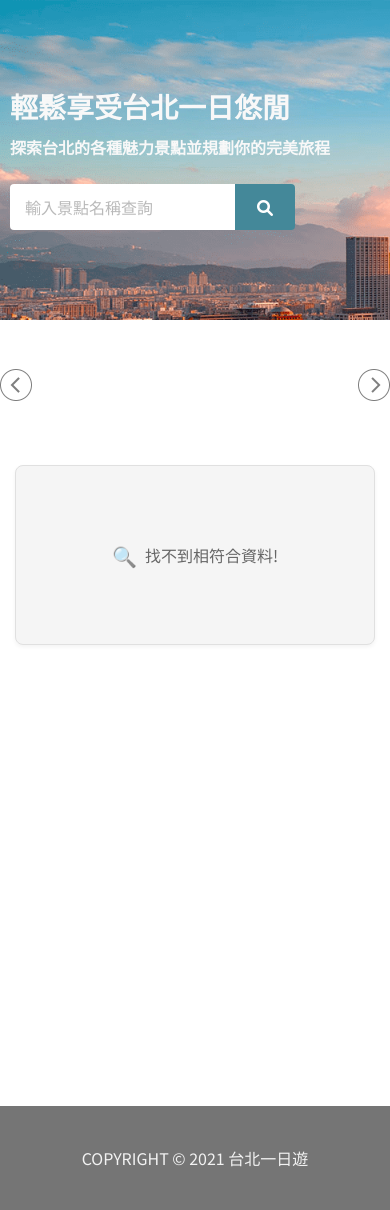
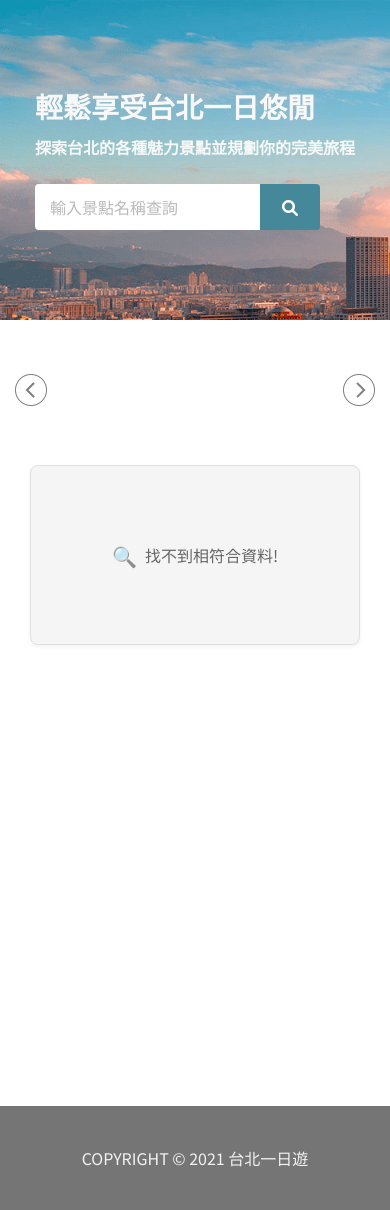
Before and after one commit to Ellen-ho/taipei-day-trip, a FastAPI app: page / in a window 390 px wide. Shown: the part 54-1264 px from the top of the page. Run offline with FastAPI, Linux system fonts and the light colour scheme; data that the repository does not hold is empty.

Commit message:
fix: modify the mrt list layout

```diff
--- a/static/css/home.css
+++ b/static/css/home.css
@@ -119,10 +119,17 @@
   cursor: pointer;
   background: none;
   border: none;
-  padding: 9px 0;
   display: flex;
   align-items: center;
   justify-content: center;
+}
+
+#mrt-list .arrow.left{
+  padding: 9px 0 0 15px;
+}
+
+#mrt-list .arrow.right{
+  padding: 9px 15px 0 0;
 }
 
 #mrt-list .arrow img {
@@ -143,7 +150,6 @@
   width: 100%;
   justify-content: space-between;
   padding: 13px 10px;
-  gap: 4px;
   scroll-behavior: smooth;
 }
 
@@ -327,6 +333,16 @@
    background-size: cover;
   }
 
+  #banner .common-wrapper {
+    width: auto;
+  }
+
+  #content .common-wrapper {
+    display: flex;
+    flex-direction: column;
+    align-items: center;
+  }
+
   .banner-container .search-form {
     width: 290px;
   }
@@ -341,9 +357,10 @@
   }
 
   #attraction-list{
+    width: 360px;
     flex-direction: column;
-    justify-content: center;
-    align-items: stretch;
+    /* justify-content: center;
+    align-items: stretch; */
     gap: 20px;
   }
 
```
